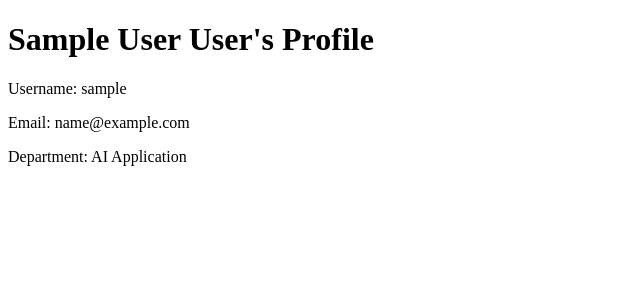
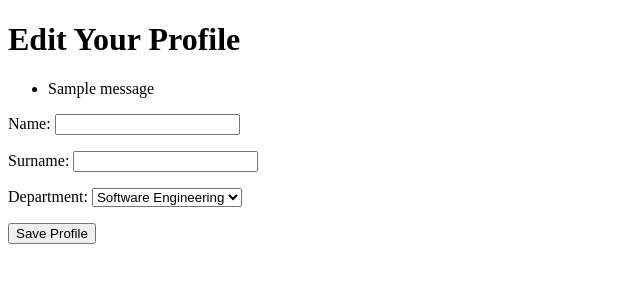
Before and after one commit to juliaberning/Django-Feedback, a Django app: template feedback/templates/feedback/profile.html in a window 1280 px wide. Shown: the part 70-370 px from the top of the page, without its empty margins (0-640 px from the left). Run offline with Django 5.2, Linux system fonts and the light colour scheme; the template is opened without the code that fills it: values that come from a table or form of the project are taken from there, others are empty; a user stored in the database is signed in; tables that the repository leaves empty hold one stand-in row (values such as "Sample post"); one stand-in notice (Sample message) is shown.

Commit message:
fix: improve profile view

```diff
--- a/feedback/apps.py
+++ b/feedback/apps.py
@@ -4,6 +4,3 @@ from django.apps import AppConfig
 class FeedbackConfig(AppConfig):
     default_auto_field = 'django.db.models.BigAutoField'
     name = 'feedback'
-
-    def ready(self):
-        import feedback.signals
--- /dev/null
+++ b/feedback/forms.py
@@ -0,0 +1,8 @@
+# forms.py
+from django import forms
+from .models import UserProfile
+
+class UserProfileForm(forms.ModelForm):
+    class Meta:
+        model = UserProfile
+        fields = ['name', 'surname', 'department']
--- a/feedback/templates/base.html
+++ b/feedback/templates/base.html
@@ -13,10 +13,6 @@
                     <li><a href="{% url 'home' %}">Home</a></li>
                     <li><a href="{% url 'profile' %}">Profile</a></li>
                     <li><a href="{% url 'logout' %}">Logout</a></li>
-                {% else %}
-                    <li><a href="{% url 'home' %}">Home</a></li>
-                    <li><a href="{% url 'login' %}">Login</a></li>
-                    <li><a href="{% url 'register' %}">Register</a></li>
                 {% endif %}
             </ul>
         </nav>
--- a/feedback/templates/feedback/profile.html
+++ b/feedback/templates/feedback/profile.html
@@ -1,11 +1,21 @@
 {% extends 'base.html' %}
 
-{% block title %}Profile{% endblock %}
+{% block title %}Edit Profile{% endblock %}
 
 {% block content %}
-    <h1>{{ user_profile.name }} {{ user_profile.surname }}'s Profile</h1>
-    <p>Username: {{ user.username }}</p>
-    <p>Email: {{ user.email }}</p>
-    <p>Department: {{ user_profile.get_department_display }}</p>
+  <h1>Edit Your Profile</h1>
 
+  {% if messages %}
+    <ul class="messages">
+      {% for message in messages %}
+        <li{% if message.tags %} class="{{ message.tags }}"{% endif %}>{{ message }}</li>
+      {% endfor %}
+    </ul>
+  {% endif %}
+
+  <form method="POST">
+    {% csrf_token %}
+    {{ form.as_p }}
+    <button type="submit">Save Profile</button>
+  </form>
 {% endblock %}
```
Also changed, not shown: feedback/views.py (+15 -4 lines).
